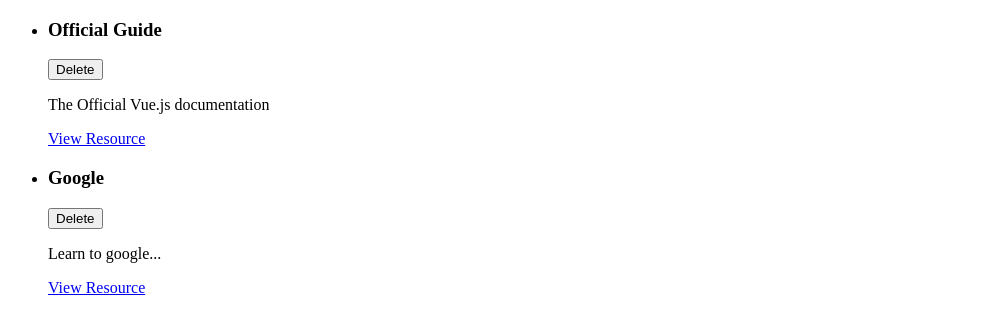
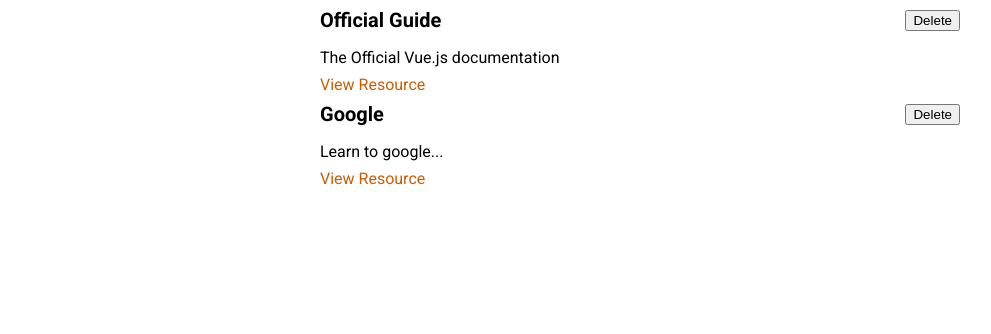
Before and after one commit to babyazalea/learning-resources-app, a Vue app: page / in a window 1280 px wide. Shown: the top 334 px of the page, without its empty margins (0-991 px from the left). Built offline with nearby package versions, Linux system fonts and the light colour scheme; the HTML template or start-up script is replaced by a standard one.

Commit message:
added StoredResources-Component

```diff
--- a/src/App.vue
+++ b/src/App.vue
@@ -1,21 +1,13 @@
 <template>
-  <ul>
-    <learning-resource
-      v-for="res in storedResources"
-      :key="res.id"
-      :title="res.title"
-      :description="res.description"
-      :link="res.link"
-    ></learning-resource>
-  </ul>
+  <stored-resources :resources="storedResources"></stored-resources>
 </template>
 
 <script>
-import LearningResource from './components/learning-resources/LearningResource';
+import StoredResources from './components/learning-resources/StoredResources.vue';
 
 export default {
   components: {
-    LearningResource
+    StoredResources
   },
   data() {
     return {
@@ -37,3 +29,19 @@
   }
 };
 </script>
+
+<style>
+@import url('https://fonts.googleapis.com/css2?family=Roboto:wght@400;700&display=swap');
+
+* {
+  box-sizing: border-box;
+}
+
+html {
+  font-family: 'Roboto', sans-serif;
+}
+
+body {
+  margin: 0;
+}
+</style>
--- a/src/components/learning-resources/LearningResource.vue
+++ b/src/components/learning-resources/LearningResource.vue
@@ -18,3 +18,35 @@
   props: ['title', 'description', 'link']
 };
 </script>
+
+<style scoped>
+li {
+  margin: auto;
+  max-width: 40rem;
+}
+
+header {
+  display: flex;
+  justify-content: space-between;
+  align-items: center;
+}
+
+h3 {
+  font-size: 1.25rem;
+  margin: 0.5rem 0;
+}
+
+p {
+  margin: 0.5rem 0;
+}
+
+a {
+  text-decoration: none;
+  color: #ce5c00;
+}
+
+a:hover,
+a:active {
+  color: #c89300;
+}
+</style>
--- /dev/null
+++ b/src/components/learning-resources/StoredResources.vue
@@ -0,0 +1,32 @@
+<template>
+  <ul>
+    <learning-resource
+      v-for="res in resources"
+      :key="res.id"
+      :title="res.title"
+      :description="res.description"
+      :link="res.link"
+    ></learning-resource>
+  </ul>
+</template>
+
+<script>
+import LearningResource from './LearningResource';
+
+export default {
+  components: {
+    LearningResource
+  },
+  props: ['resources']
+};
+</script>
+
+<style scoped>
+ul {
+  list-style: none;
+  margin: 0;
+  padding: 0;
+  margin: auto;
+  max-width: 40rem;
+}
+</style>
```
